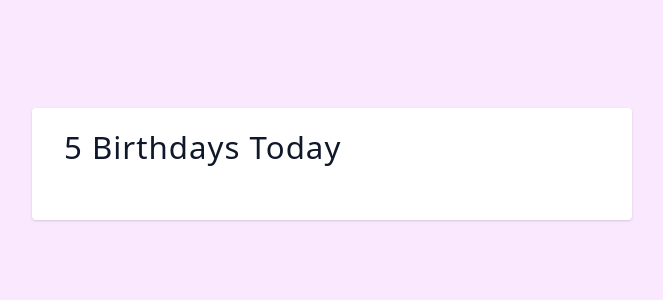
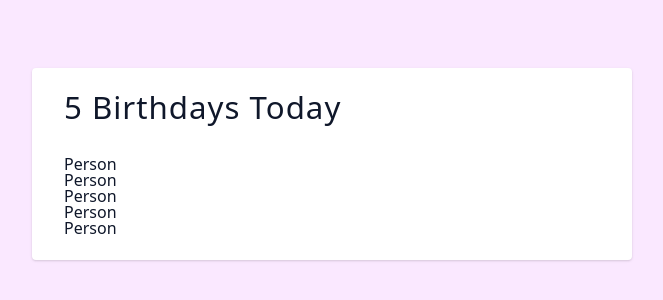
Before and after one commit to EneasFeynlinus/birthdayBuddyApp, a React (Vite) app: page / in a window 1280 px wide. Shown: the part 236-536 px from the top of the page, without its empty margins (308-971 px from the left). Built offline with nearby package versions, Linux system fonts and the light colour scheme.

Commit message:
Creating file compolent Person.jsx to return it and render it within the section from componetn List

```diff
--- a/src/List.jsx
+++ b/src/List.jsx
@@ -1,10 +1,11 @@
 import React from 'react'
+import Person from './Person'
 
 const List = ({ people }) => {
   return (
     <section>
       {people.map((person) => {
-        console.log(person)
+        return <Person key={person.id} {...person} />
       })}
     </section>
   )
--- /dev/null
+++ b/src/Person.jsx
@@ -0,0 +1,9 @@
+import React from 'react'
+
+function Person() {
+  return (
+    <div>Person</div>
+  )
+}
+
+export default Person
```
